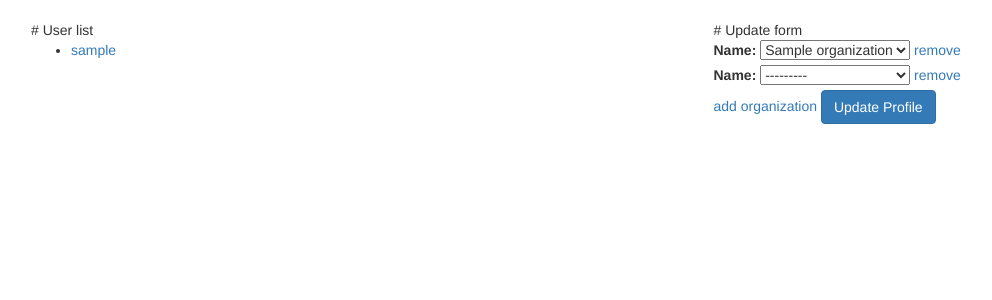
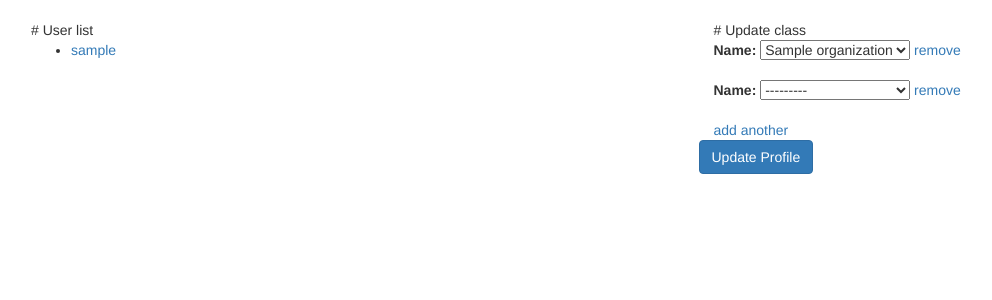
Before and after one commit to HarryHuy/notifica, a Django app: a page that uses notifica/templates/user/update_org.html in a window 1280 px wide. Shown: the part 52-352 px from the top of the page, without its empty margins (39-1031 px from the left). Run offline with Django 3.2, Linux system fonts and the light colour scheme; tables that the repository leaves empty hold one stand-in row (values such as "Sample post"); some libraries are stand-ins or nearby versions.

Commit message:
Beautify update org form

```diff
--- a/notifica/static/notifica/main.js
+++ b/notifica/static/notifica/main.js
@@ -1,4 +1,2 @@
-$('.link-formset').formset({
-    addText: 'add organization',
-    deleteText: 'remove'
+$('.form-group').formset({
 });
--- a/notifica/templates/user/update_org.html
+++ b/notifica/templates/user/update_org.html
@@ -17,7 +17,7 @@
         {% endif %}
     </div>
     <div class="col-md-5">
-        # Update form
+        # Update class
         {% if org_formset %}
         <form action="" method="post">
             {% csrf_token %}
@@ -33,7 +33,7 @@
             {{ org_formset.management_form }}
 
             {% for org_form in org_formset %}
-            <div class="link-formset">
+            <div class="form-group">
                 {{ org_form.name.label_tag }} {{ org_form.name }}
                 {% if org_form.name.errors %}
                 {% for error in org_form.name.errors %}
@@ -42,7 +42,9 @@
                 {% endif %}
             </div>
             {% endfor %}
-            <input type="submit" value="Update Profile" class="btn btn-primary"/>
+            <div class="row">
+                <input type="submit" value="Update Profile" class="btn btn-primary"/>
+            </div>
         </form>
         {% endif %}
     </div>
```
